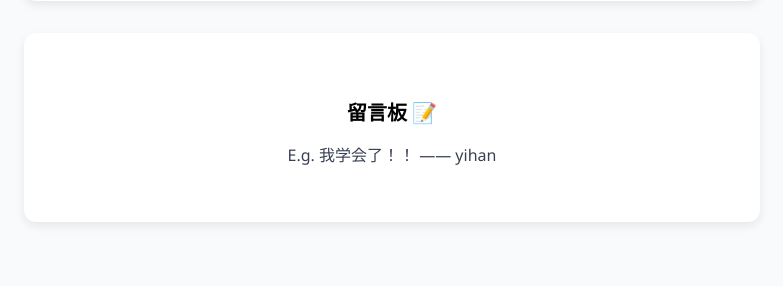
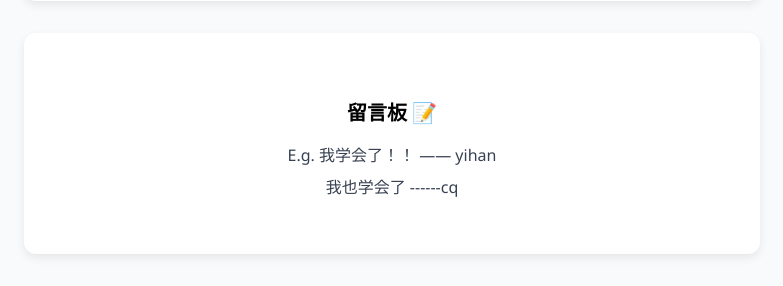
Before and after one commit to yihanliux/Virtual-Companions, a Flask app: page / in a window 1280 px wide. Shown: the part 567-853 px from the top of the page, without its empty margins (248-1031 px from the left). Before the commit the page ends 791 px from the top, so only its background shows below. Run offline with Flask 3, Linux system fonts and the light colour scheme.

Commit message:
chenqi push

```diff
--- a/templates/index.html
+++ b/templates/index.html
@@ -42,6 +42,7 @@
           <h2>留言板 📝</h2>
           <p>E.g. 我学会了！！ —— yihan</p>
           <!-- 请在此处添加留言 <p>我学会了！ —— XXX</p> -->
+          <p>我也学会了 ------cq</p>
         </section>
       </div>
     </div>
```
